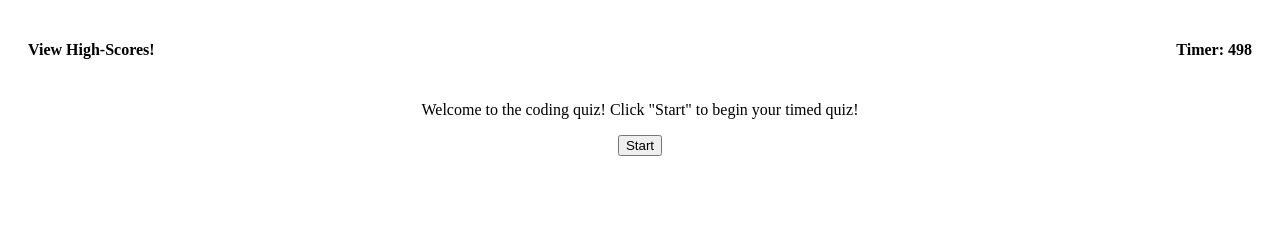
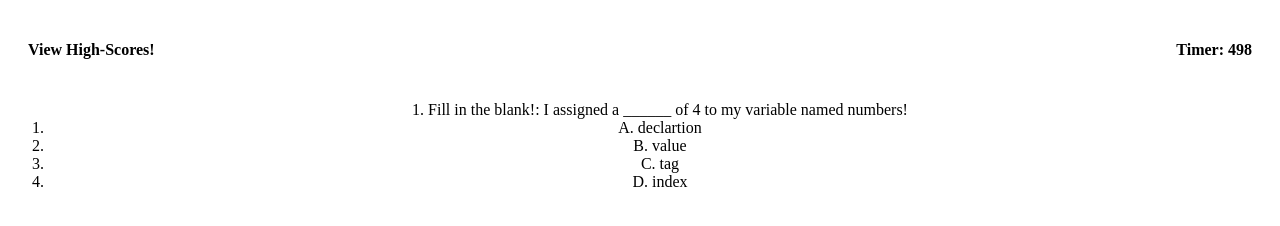
Before and after one commit to MrSinzo/Quiz-Game-Sinzo, a plain HTML site: page index.html in a window 1280 px wide. Both pictures are taken after a click on the button "Start". Drawn offline with Linux system fonts and the light colour scheme.

Commit message:
Got intro box to dissappear and replaced it with 1st question and choices, attempting to apply listeners to the choices options

```diff
--- a/assets/script.js
+++ b/assets/script.js
@@ -1,31 +1,25 @@
 var counter = document.querySelector(".timer");
-var welcome = document.querySelector(".pageOpen");
 var secondsRemain = 500;
-var quiz1stQuestion = [0];
-var listEl = document.createElement("ol", []);
-var answer1 = document.createElement("li", [0]);
-var answer2 = document.createElement("li", [1]);
-var answer3 = document.createElement("li", [2]);
-var answer4 = document.createElement("li", [3]);
-document.getElementById("start").addEventListener("click", tickTock, runGame); // activates timer when "start" button is clicked
+var body = document.body;
 
-function runGame(event) {
-  // not sure why this function wont bring up the questions , may need appends
-  // var state = element.getAttribute("data-state");
-  choices.addEventListener("click", theQuestions++); // theQuestions ++; method not working?
-  if (event) {
-    welcome.setAttribute("style", "display:none")
-  }
+var welcome = document.querySelector(".pageOpen"); //same as? (without const becuase we want to change the visbility of this variable) const quizContainer = document.getElementById('quiz');
+var startBtnBox = document.getElementById("startBtn");
 
+var qBox = document.getElementById("quizBox"); //qBox hook to html
+qBox.setAttribute("style", "text-align:center"); // slight styling for qBox element
 
+// var theQuestionsTitle1 =
+//   "1. Fill in the blank!:\nI assigned a ______ of 4 to my variable named numbers!";
+// var question1Choices = ["A. declartion", " B. value", " C. tag", " D. index"];
+// var question1Answer = question1Choices[1];
+// var theQuestionsTitle2 = "2. What is the purpose of Html for a web browser?";
 
 var theQuestions = [
   {
     title:
-        "1. Fill in the blank!:\nI assigned a ______ of 4 to my variable named numbers!",
-      choices: ["A. declartion", "B. value", "C. tag", "D. index"],
+      "1. Fill in the blank!:   I assigned a ______ of 4 to my variable named numbers!",
+    choices: ["A. declartion", " B. value", " C. tag", " D. index"],
     answer: "B. value",
-
   },
   {
     title: "2. What is the purpose of Html for a web browser?",
@@ -47,11 +41,69 @@ function runGame(event) {
     ],
     answer: "C. It adds to a value or string",
   },
-    title.appendChild(listEl),
-    theQuestions.choices.appendChild(li)
 ];
 
+// var scoreBox = document.getElementById("showScore");
+
+pageIntro();
+document.getElementById("startBtn").addEventListener("click", runGame); // activates timer and runGame function when "start" button is clicked
+
+function pageIntro() {
+  // THIS WORKED!!!!!! // need to center button somehow
+  body.appendChild(welcome);
+  welcome.textContent =
+    "Welcome to the coding quiz! Click 'Start' to begin your timed quiz!";
+  welcome.setAttribute(
+    "style",
+    "font-weight: 700; background:yellow; padding: 20px; display:flex; justify-content:center"
+  );
+  body.appendChild(startBtnBox);
+  startBtnBox.textContent = "Start";
+  startBtnBox.setAttribute(
+    "style",
+    "justify-content:center; color:yellow; background:gray; width:200px; height:50px;"
+  );
+} // DONT TOUCH THIS CODE BLOCK! ^ (excluding the styles for the start button)
+
+function runGame() {
+  welcome.setAttribute("style", "display:none");
+  startBtnBox.setAttribute("style", "display:none");
+  // we have an ol with var name qBox
+  // we need li's appended to the ol with the choices inside
+  question1()
+  function question1() {
+  body.appendChild(qBox);
+  qBox.textContent = theQuestions[0].title; // this is working
+  var choice1 = document.createElement("li");
+  var choice2 = document.createElement("li");
+  var choice3 = document.createElement("li");
+  var choice4 = document.createElement("li");
+  choice1.textContent = theQuestions[0].choices[0];
+  choice2.textContent = theQuestions[0].choices[1];
+  choice3.textContent = theQuestions[0].choices[2];
+  choice4.textContent = theQuestions[0].choices[3];
+  qBox.appendChild(choice1);
+  qBox.appendChild(choice2);
+  qBox.appendChild(choice3);
+  qBox.appendChild(choice4);
+  }
+  // qBox.textContent = theQuestionsTitle1 + "    Am i showing?";
+  // var ans1 = document.createElement("li")
+
+  // console.log(qBox);
+  // qBox.textContent = theQuestions; //this line is presenting the [object, Object.. text while active, its grabbing something but keeps declaring it undefined
+
+  // qBox.textContent = theQuestions[0].title;
+  // answerBox.textContent = theQuestions[0].choices; // this overwirtes the previous line of code
+
+  // console.log(answerBox)
+  // qBox.appendChild(theQuestions) doesnt work
+  // theQuestions++ may need an if-statement
   // need to append titles/choices/answers in here i think?
+  // for (i= 0; i < theQuestions; theQuestions++)
+  // {
+  // }
+  tickTock();
 }
 
 function tickTock() {
@@ -70,6 +122,41 @@ function tickTock() {
 }
 
 //Will need a function to showscore at end of quiz, and place to inputuser intials and save it to local storage with "score"
-function showScore() {
-  counter.textContent = " ";
-}
+// function showScore() {
+//   counter.textContent = " ";
+// }
+
+// var quiz1stQuestion = [0];
+// var listEl = document.createElement("ol", []);
+// var answer1 = document.createElement("li");
+// var answer2 = document.createElement("li");
+// var answer3 = document.createElement("li");
+// var answer4 = document.createElement("li");
+
+// This code originally inside the runGame Func not sure why this function wont bring up the questions , may need appends?
+// var state = element.getAttribute("data-state");
+// answer1.addEventListener("click", theQuestions);
+// answer2.addEventListener("click", theQuestions);
+// answer3.addEventListener("click", theQuestions);
+// answer4.addEventListener("click", theQuestions); // theQuestions ++; does not go in the event listener bit
+
+// function runGame() {
+//   welcome.setAttribute("style", "display:none");
+//   startBtnBox.setAttribute("style", "display:none");
+//   var ans1
+
+//   // console.log(qBox);
+//   // qBox.textContent = theQuestions; //this line is presenting the [object, Object.. text while active, its grabbing something but keeps declaring it undefined
+//   // qBox.textContent = theQuestionsTitle1;
+//   // qBox.textContent = theQuestions[0].title;
+//   // answerBox.textContent = theQuestions[0].choices; // this overwirtes the previous line of code
+
+//   // console.log(answerBox)
+//   // qBox.appendChild(theQuestions) doesnt work
+//   // theQuestions++ may need an if-statement
+//   // need to append titles/choices/answers in here i think?
+//   // for (i= 0; i < theQuestions; theQuestions++)
+//   // {
+//   // }
+//   tickTock();
+// }
--- a/assets/style.css
+++ b/assets/style.css
@@ -4,16 +4,34 @@ nav {
   justify-content: space-between;
 }
 
-.pageOpen {
+/* .pageOpen {
+  position: relative;
+  display: flex;
   text-align: center;
-}
+  justify-content: center;
+} */
+
+
+/* #startBtn{
+  color: yellow;
+  background-color: gray;
+  display:flex;
+  background: #8a8686;
+  align-items: center;
+  justify-content: center;
+  margin-left: auto;
+   margin-right: auto; }
+  */
+
+
+
 
 .quiz{
   display: flex;
   justify-content: center;
 }
 
-#buttonA,
+/* #buttonA,
 #buttonB,
 #buttonC,
 #buttonD
@@ -21,6 +39,6 @@ nav {
   display: none;
   width: 100px;
   height: 20px;
-}
+} */
 
 /*Testing*/
--- a/index.html
+++ b/index.html
@@ -14,19 +14,20 @@
     </nav>
 
     <div class="pageOpen">
-      <!-- need a starter "slide" for criteria. When user hits "start" button the timer will start and
-    questions will "carousel" into the screen, removing the "Welcome to the... " text replacing it with questions. -->
-      <p>Welcome to the coding quiz! Click "Start" to begin your timed quiz!</p>
-      <button id="start">Start</button>
+      <p><button id="startBtn">Start</button></p>
     </div>
+
     <div>
-      <ol>
-        <p class="quiz">
-
-        </p>
+      <ol id="quizBox">
+        <!-- having these li's premade inserts them into DOM at wrong time
+        might have to insert these with appends-->
+        <!-- <li id="choiceSlot1"></li>
+        <li id="choiceSlot2"></li>
+        <li id="choiceSlot3"></li>
+        <li id="choiceSlot4"></li> -->
       </ol>
     </div>
-
+    <div id="showScore"></div> <!-- has no link to java yet -->
     <!-- <script src="scriptTests.js"></script> -->
     <script src="./assets/script.js"></script>
   </body>
@@ -53,7 +54,7 @@ Types of Questions for quiz?
 
 <!--
   Things i will need to do ;
-  -coding quiz challenge has "Cover page", "prompting" user to start,
+  -coding quiz challenge has "Cover page", "prompting" user to start, // got it
   probaly same methods to set up questions, but probably based on if else statements
   -set up flex box for highscores and timer ( timer may be appended in?)
   -make more questions for quiz
```
Lines whose indentation alone changed are shown as unchanged.
